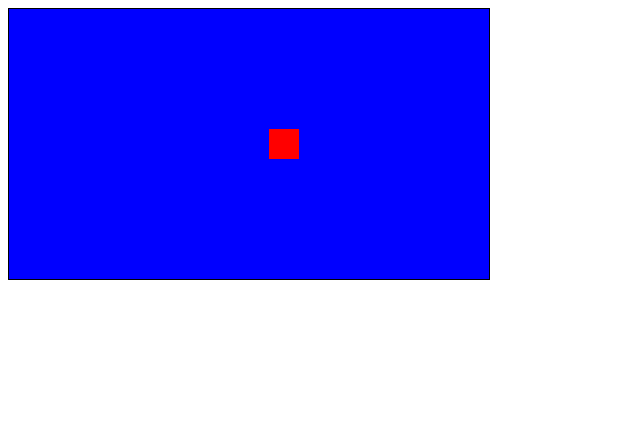
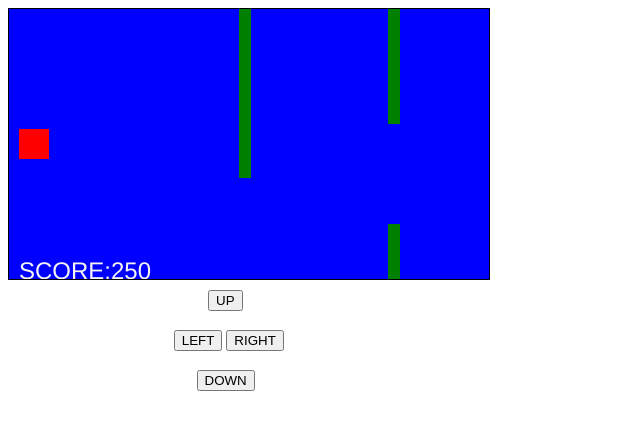
Before and after one commit to dubem-ux/game-of--obstacles, a plain HTML site: page index.html in a window 1280 px wide. Shown: the whole page, without its empty margins (0-640 px from the left). Drawn offline with Linux system fonts and the light colour scheme.

Commit message:
modified html and javascript files

```diff
--- a/game.js
+++ b/game.js
@@ -1,16 +1,22 @@
-let canvas = document.getElementById('canvas'),context;
+let canvas = document.getElementById('canvas'), context;
 context = canvas.getContext('2d');
 let body = document.getElementById('body')
-body.onload =(()=>{
+body.onload = (() => {
     startGame();
-})
-
-let startGame = (()=>{
-// myScore = new component('30px','consolas','black',280,40,'text');
-myGameArea.start();
-myGamePiece = new Component(30,30,'red',10,120);
 });
-function Component(width, height,color,x,y){
+let myScore;
+// let myGamePiece,myGameArea;
+let myObstacle = [];
+let startGame = (() => {
+    // myScore = new component('30px','consolas','black',280,40,'text');
+    myGameArea.start();
+    myGamePiece = new Component(30, 30, 'red', 10, 120);
+    myScore = new Component('1.5em', 'Helvetica', 'whitesmoke', 10, 270, 'text');
+    // myObstacle =  new Component(10,2000,'green',300,120);
+});
+// DRAWING THE ITEMS ON THE GAMEAREA
+function Component(width, height, color, x, y, type) {
+    this.type = type
     this.width = width;
     this.height = height;
     this.speedX = 0;
@@ -18,35 +24,207 @@ function Component(width, height,color,x,y){
     this.x = x;
     this.y = y;
 
-    this.update = (()=>{
+    this.update = (() => {
 
         ctx = myGameArea.context;
-        context.fillStyle = color;
-        context.fillRect(this.x,this.y,this.width,this.height);
+        if (this.type == 'text') {
+            context.font = `${this.width} ${this.height}`;
+            context.fillStyle = color;
+            this.text = myScore.text;
+            context.fillText(this.text, this.x, this.y);
+
+        } else {
+            context.fillStyle = color;
+            context.fillRect(this.x, this.y, this.width, this.height);
+        };
     })
 
-    this.pos = (()=>{
+    this.pos = (() => {
         this.x += this.speedX;
         this.y += this.speedY;
     })
+    // DEFINING CONDITIONS FOR THE CRASH
+    this.crashWith = ((otherObj) => {
+        let myleft = this.x;
+        let myRight = this.x + (this.width);
+        let myTop = this.y;
+        let myBottom = this.y + (this.height);
+        let otherleft = otherObj.x;
+        let otherRight = otherObj.x + (otherObj.width);
+        let otherTop = otherObj.y;
+        let otherBottom = otherObj.y + (otherObj.height);
+        let crash = true
+        if ((myBottom < otherTop) ||
+            (myTop > otherBottom) ||
+            (myRight < otherleft) ||
+            (myleft > otherRight)) {
 
+            crash = false;
+        };
+
+        return crash;
+    });
 };
+
+// actions relating to the canvas area of the game
 let myGameArea = {
     canvas: document.getElementById('canvas'),
-    start: (()=>{
+    frameNo: 0,
+    // STARTING THE ACTIVITIES ON THE CANVAS GAME AREA
+    start: (() => {
         this.canvas.width = 480;
         this.canvas.height = 270;
         this.context = this.canvas.getContext('2d');
-        document.body.insertBefore(this.canvas,document.body.childNodes[0]);
-        this.interval = setInterval(updateGameArea,20)
+        document.body.insertBefore(this.canvas, document.body.childNodes[0]);
+        this.frameNo = 0;
+        this.interval = setInterval(updateGameArea, 20);
+
+        //RETRIEVES THE KEYCODE OF ANY KEY PRESSED
+        window.addEventListener('keydown', ((e) => {
+            myGameArea.key = e.keyCode;
+        }));
+        window.addEventListener('keyup', ((e) => {
+            myGameArea.key = false;
+        }))
     }),
-    clear:(()=>{
-        this.context.clearRect(0,0,this.canvas.width,this.canvas.height)
+    // CLEARING THE PREVIOUS RECTANGLES BEFORE REDRAWING
+    clear: (() => {
+        this.context.clearRect(0, 0, this.canvas.width, this.canvas.height);
+    }),
+    //STOPING THE REDRAWING WHEN IT HITS OBSTACLES
+    stop: (() => {
+        myScore.text = 'Game over';
+        myScore.update();
+        console.log(myScore.text)
+        clearInterval(this.interval)
+
     })
 };
+// DRAWING THE OBSTACLES EVERY 150th FRAME
+let everyinterval = ((n) => {
+    if ((myGameArea.frameNo / n) % 1 == 0) { return true; }
+    return false;
+});
+//REDRAWING THE GAME COMPONENT WITH THE NEW PARAMETERS
+let updateGameArea = (() => {
+    // STOPS THE GAME IF COLLISION WITH OBSTACLES OCCUR
+    collisionStopsGame();
 
-let updateGameArea = (()=>{
+    //CLEARS THE GAME AREA FOR UPDATING
     myGameArea.clear();
-    myGamePiece.x += 1
-    myGamePiece.update()
+
+    // DRAWING THE OBSTACLES AND PUSHING IT INTO THE OBSTACLES ARRAY
+    myGameArea.frameNo += 1;
+    myObstacleActivity();
+
+    // ACTIVATE MOUSE CONTROL
+    mousecontrol()
+
+    //ACTIVATE KEYBOARD CONTROL
+    // keyboardControl();  // uncomment to play with keyboard only
+
+    // myObstacle.x -= 1
+    // myObstacle.update();
+
+    // GET THE SCORE
+
+    myScore.text = 'SCORE:' + myGameArea.frameNo;
+
+    // UPDATE THE GAME CONTROL MOVEMENT
+    myGamePiece.pos();
+
+    // UPDATE THE COMPONENTS
+    myGamePiece.update();
+    //UPDATE SCORE
+    myScore.update();
+    // myObstacle.update();
+
 });
+
+let up = document.getElementById('up');
+let down = document.getElementById('down');
+let left = document.getElementById('left');
+let right = document.getElementById('right');
+
+let mousecontrol = (()=>{
+up.onmousedown = (() => { moveup() });
+up.onmouseup = (() => { stopmove() });
+down.onmousedown = (() => { movedown() });
+down.onmouseup = (() => { stopmove() });
+left.onmousedown = (() => { moveleft(); });
+left.onmouseup = (() => { stopmove() });
+right.onmousedown = (() => { movright(); });
+right.onmouseup = (() => { stopmove() })
+});
+
+let stopmove = (() => {
+    myGamePiece.speedX = 0;
+    myGamePiece.speedY = 0;
+});
+
+let moveup = (() => {
+    myGamePiece.speedY -= 1;
+});
+let movedown = (() => {
+    myGamePiece.speedY += 1;
+});
+let moveleft = (() => {
+    myGamePiece.speedX -= 1;
+});
+let movright = (() => {
+    myGamePiece.speedX += 1
+});
+
+let keyboardControl = (() => {
+    myGamePiece.speedX = 0;
+    myGamePiece.speedY = 0;
+
+    if (myGameArea.key && myGameArea.key == 37) {
+        myGamePiece.speedX = -1
+    };
+    if (myGameArea.key && myGameArea.key == 39) {
+        myGamePiece.speedX = 1
+    };
+    if (myGameArea.key && myGameArea.key == 38) {
+        myGamePiece.speedY = -1
+    };
+    if (myGameArea.key && myGameArea.key == 40) {
+        myGamePiece.speedY = 1
+    };
+});
+
+let collisionStopsGame = (()=>{
+    let x, y;
+    for (i = 0; i < myObstacle.length; i++) {
+        if (myGamePiece.crashWith(myObstacle[i])) {
+
+        myGameArea.stop();
+
+
+            return;
+        }
+    }
+})
+
+let myObstacleActivity = (()=>{
+
+    if (myGameArea.frameNo == 1 || everyinterval(150)) {
+        x = myGameArea.canvas.width;
+        minHeight = 20;
+        maxHeight = 200;
+
+        // GIVING THE OBSTACLES RANDOM HEIGTH
+        height = Math.floor(Math.random() * (maxHeight - minHeight + 1) + minHeight);
+        minGap = 50;
+        maxGap = 200
+        gap = Math.floor(Math.random() * (maxGap - minGap + 1) + minGap);
+        myObstacle.push(new Component(12, height, 'green', x, 0))
+        myObstacle.push(new Component(12, x - height - gap, 'green', x, height + gap));
+    }
+
+    for (i = 0; i < myObstacle.length; i++) {
+        myObstacle[i].x -= 1;
+        myObstacle[i].update();
+    };
+
+});
--- a/index.html
+++ b/index.html
@@ -9,11 +9,40 @@
         #canvas{
             border: 1px solid;
             display: block;
+            background-color: blue;
+        }
+        button{
+            margin: 10px 0 0 0;
+            box-shadow: 20px;
+
+        }
+
+        #up{
+            margin-left: 200px;
+        }
+        #down{
+            position: relative;
+            top: 80px;
+            left: -50px;
+        }
+        #left{
+            position: relative;
+            top: 40px;
+            left: -135px;
+        }
+        #right{
+            position: relative;
+            top: 40px;
+            left: -135px;
         }
     </style>
 </head>
 <body id="body">
-    <canvas style="background-color: blue;" id="canvas" width="1000px" height="400px">your browseer does not support canvas</canvas>
+    <canvas id="canvas">your browseer does not support canvas</canvas>
+    <button id="up">UP</button>
+    <button id="down">DOWN</button>
+    <button id="left">LEFT</button>
+    <button id="right">RIGHT</button>
     <script src="game.js"></script>
 </body>
 </html>
```
